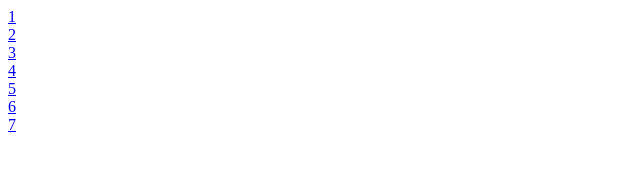
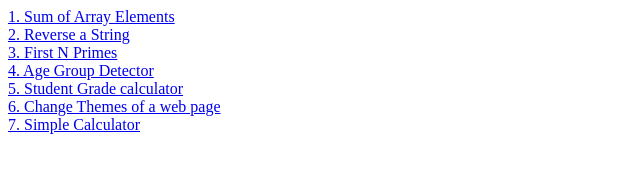
Before and after one commit to DurgaSravanthiP/JavaScript-, a plain HTML site: page index.html in a window 1280 px wide. Shown: the whole page, without its empty margins (0-640 px from the left). Drawn offline with Linux system fonts and the light colour scheme.

Commit message:
Update index.html

```diff
--- a/index.html
+++ b/index.html
@@ -4,13 +4,13 @@
     <meta charset="UTF-8">
     <meta name="viewport" content="width=device-width, initial-scale=1.0">
     <title>javascript Questions</title>
-    <a href="sumOfArrayElements.html">1</a><br>
-     <a href="reverseString.html">2</a><br>
-     <a href="firstNprimes.html">3</a><br>
-     <a href="ageGroupDetector.html">4</a><br>
-     <a href="studentGradeCalculator.html">5</a><br>
-     <a href="style-preview.html">6</a><br>
-     <a href="simpleCalculator.html">7</a><br>
+    <a href="sumOfArrayElements.html">1. Sum of Array Elements</a><br>
+     <a href="reverseString.html">2. Reverse a String</a><br>
+     <a href="firstNprimes.html">3. First N Primes</a><br>
+     <a href="ageGroupDetector.html">4. Age Group Detector</a><br>
+     <a href="studentGradeCalculator.html">5. Student Grade calculator</a><br>
+     <a href="style-preview.html">6. Change Themes of a web page</a><br>
+     <a href="simpleCalculator.html">7. Simple Calculator</a><br>
 </head>
 <body>
 
```
